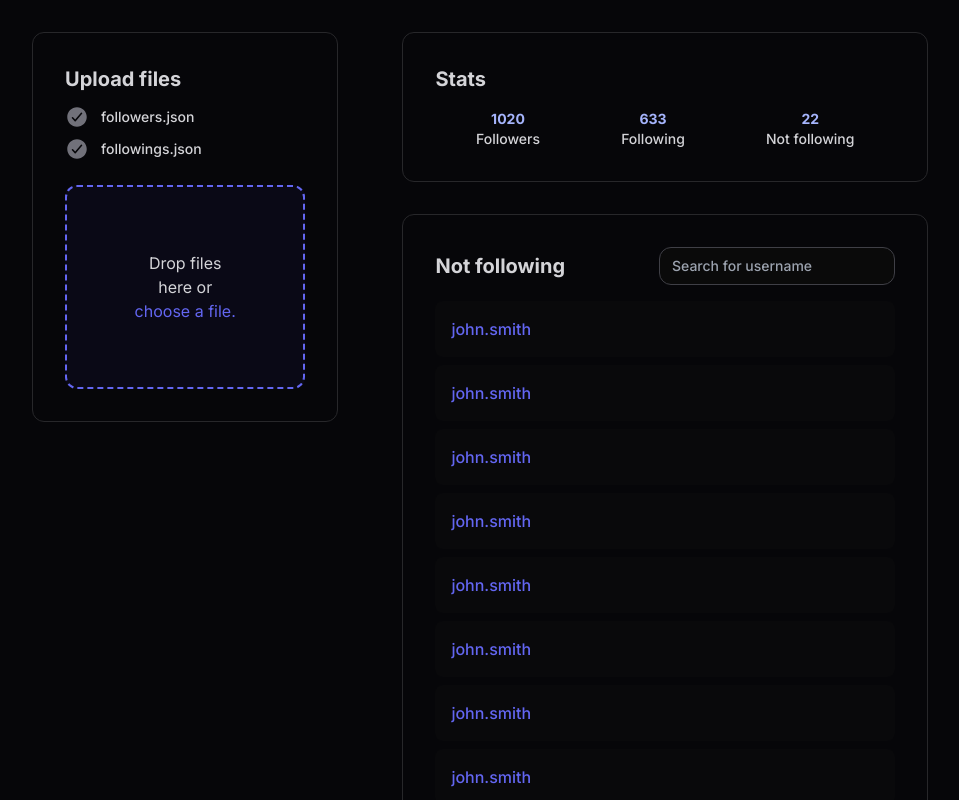
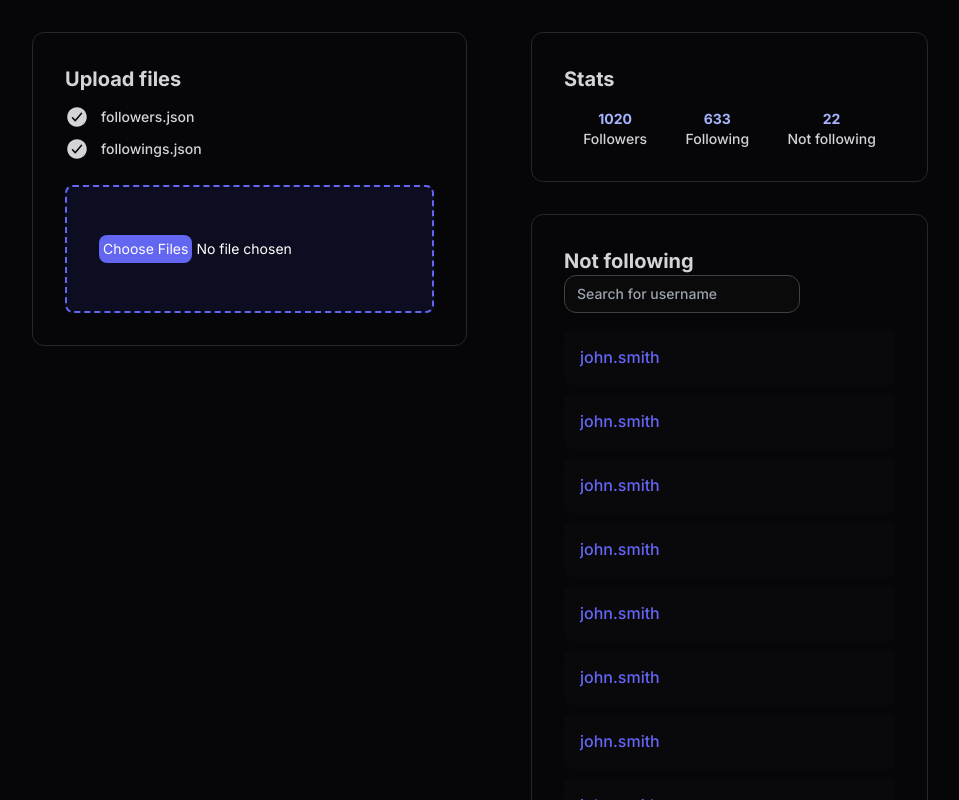
Before and after one commit to iamspase/instatz, a Next.js app: page / in a window 1280 px wide. Shown: the top 800 px of the page, without its empty margins (160-1119 px from the left). Built offline with nearby package versions, Linux system fonts and the light colour scheme.

Commit message:
Create the file dropzone component

```diff
--- a/app/page.tsx
+++ b/app/page.tsx
@@ -4,10 +4,10 @@ import UsersList from "@/components/UsersList";
 
 export default function Home() {
   return (
-    <main className="container py-8 lg:flex justify-between items-start">
+    <main className="container py-8 xl:flex justify-between items-start">
       <FileChooser />
 
-      <div className="lg:w-[90%] lg:ml-16">
+      <div className="lg:w-[90%] xl:ml-16">
         <Stats />
         <UsersList />
       </div>
--- /dev/null
+++ b/components/Dropzone.tsx
@@ -0,0 +1,17 @@
+import React from "react";
+
+interface DropzoneProps {
+    setFiles: any;
+}
+
+export default function Dropzone({ setFiles }: DropzoneProps) {
+  function handleOnChange(e: React.ChangeEvent<HTMLInputElement>) {
+    if(e.target.files?.length! > 0) setFiles(e.target.files);
+  }
+
+  return (
+    <form className="w-min-content">
+        <input onChange={(e) => handleOnChange(e)} type="file" multiple={true} className="bg-indigo-900/20 border-2 border-dashed border-indigo-500 rounded-lg outline-none px-8 py-12 text-white bg-none file:text-white file:bg-indigo-500  file:border-none file:outline-none file:rounded-lg file:p-1 text-sm" />
+    </form>
+  )
+}
--- a/components/FileChooser.tsx
+++ b/components/FileChooser.tsx
@@ -1,27 +1,47 @@
+'use client'
+
 import { IoCheckmarkCircle } from 'react-icons/io5'
+import Dropzone from './Dropzone'
+import { useEffect, useState } from 'react'
 
 export default function FileChooser() {
+  const [files, setFiles] = useState<FileList>();
+  const [followingsFile, setFollowingsFile] = useState<boolean>(false);
+  const [followersFile, setFollowersFile] = useState<boolean>(false);
+
+  useEffect(() => {
+    console.log(files)
+    // Make sure that both required files exist
+    if(files) {
+        if(files[0]?.name === 'followings.json' || files[1]?.name === 'followings.json') setFollowingsFile(true);
+        else setFollowingsFile(false)
+
+        if(files[0]?.name === 'followers.json' || files[1]?.name === 'followers.json') setFollowersFile(true);
+        else setFollowersFile(false)
+    }
+  }, [files])
+
   return (
-    <div className="p-4 sm:p-8 border-[1px] border-zinc-800 rounded-xl">
+    <div className="mb-8 w-auto p-4 sm:p-8 border-[1px] border-zinc-800 rounded-xl">
         <h3 className="text-xl font-bold text-zinc-300">Upload files</h3>
         <ul className="mb-6 mt-3">
             <li className='flex items-center'>
-                <div className="text-zinc-500 text-2xl">
+                <div className={`${followersFile ? 'text-green-500' : 'text-zinc-300'} text-2xl`}>
                     <IoCheckmarkCircle />
                 </div>
                 <p className='text-zinc-300 text-sm font-medium ml-3'>followers.json</p>
             </li>
             <li className='flex items-center mt-2'>
-                <div className="text-zinc-500 text-2xl">
+                <div className={`${followingsFile ? 'text-green-500' : 'text-zinc-300'} text-2xl`}>
                     <IoCheckmarkCircle />
                 </div>
                 <p className='text-zinc-300 text-sm font-medium ml-3'>followings.json</p>
             </li>
         </ul>
 
-        <div className="drop-zone bg-indigo-950/20 border-dashed border-2 border-indigo-500 p-16 rounded-xl">
-            <p className="text-center text-zinc-300">Drop files here or <span className="text-indigo-500 cursor-pointer">choose a file.</span></p>
-        </div>
+        <Dropzone
+            setFiles={setFiles}
+        />
     </div>
   )
 }
```
